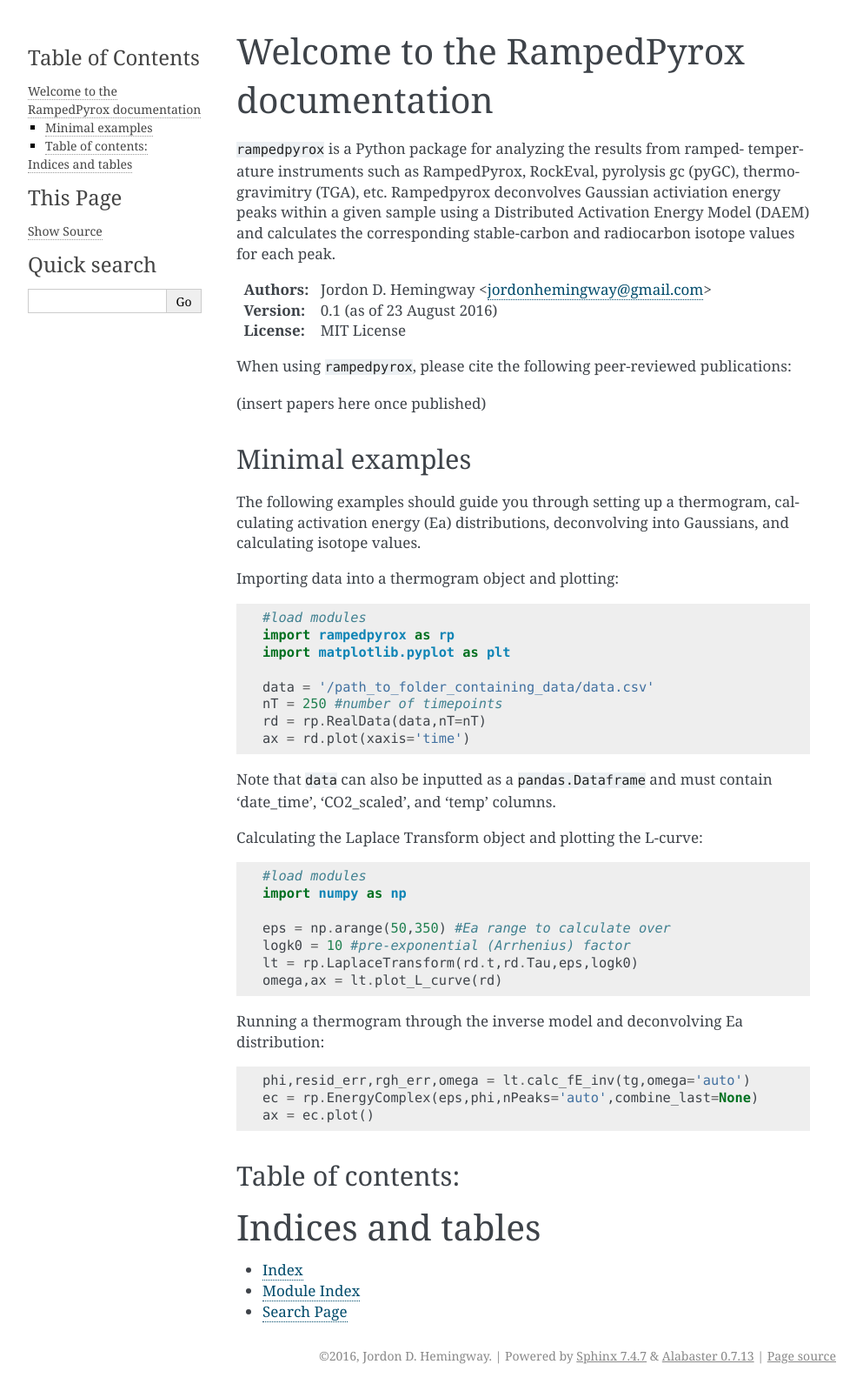
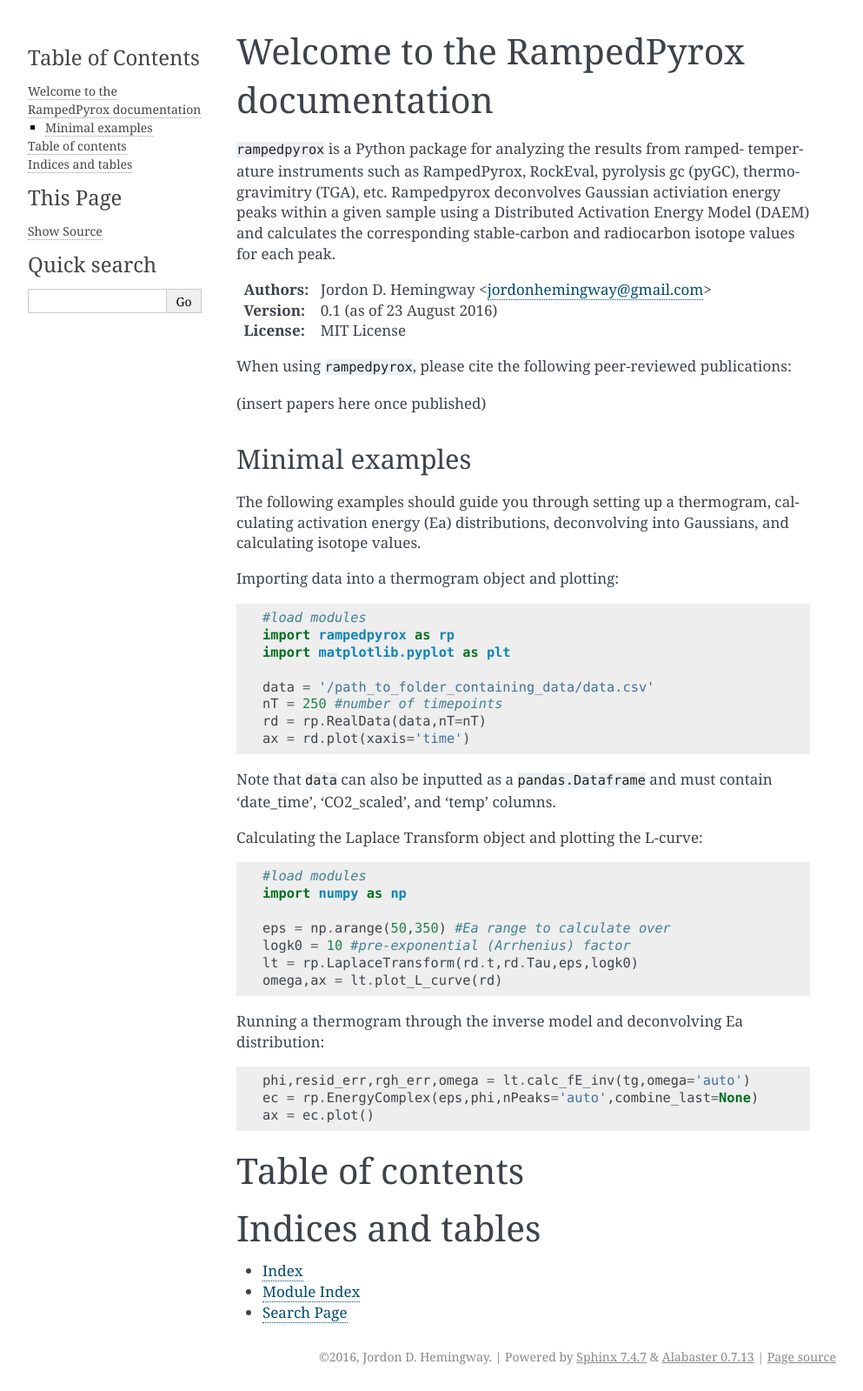
Before and after one commit to FluvialSeds/rampedpyrox, a Sphinx documentation site: the page built from docs/index.rst, in a window 1280 px wide. Shown: the whole page at 87% size, without its empty margins (148-1141 px from the left). Built offline with Sphinx 7.4.7, drawn with Linux system fonts in a browser that asks for light colours; pages that are not in the unit, such as notebooks, are missing from menus.

```diff
--- a/docs/index.rst
+++ b/docs/index.rst
@@ -61,8 +61,8 @@ Running a thermogram through the inverse model and deconvolving Ea distribution:
 	ec = rp.EnergyComplex(eps,phi,nPeaks='auto',combine_last=None)
 	ax = ec.plot()
 
-Table of contents:
-------------------
+Table of contents
+=================
 
 .. toctree::
    :maxdepth: 2
```
